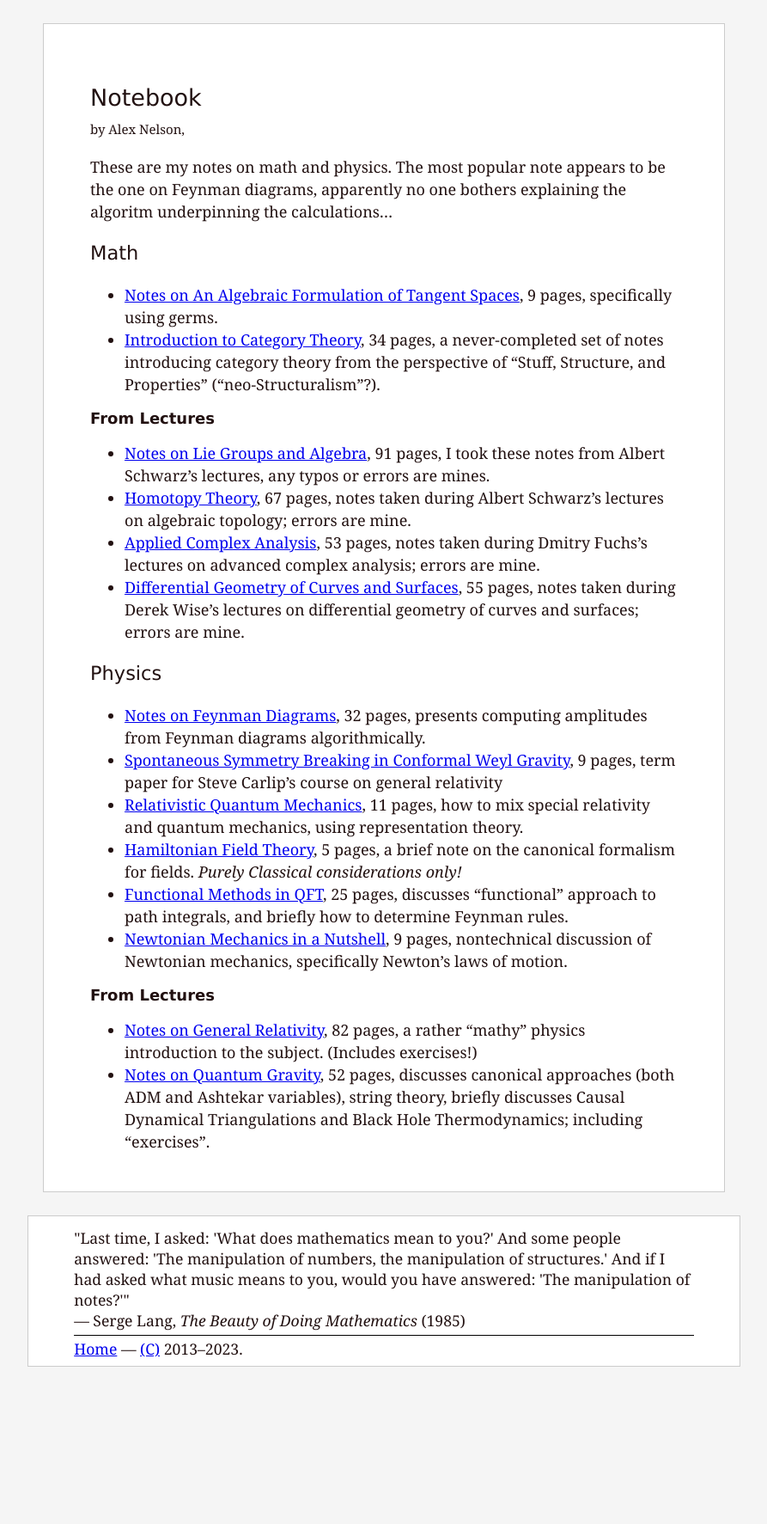
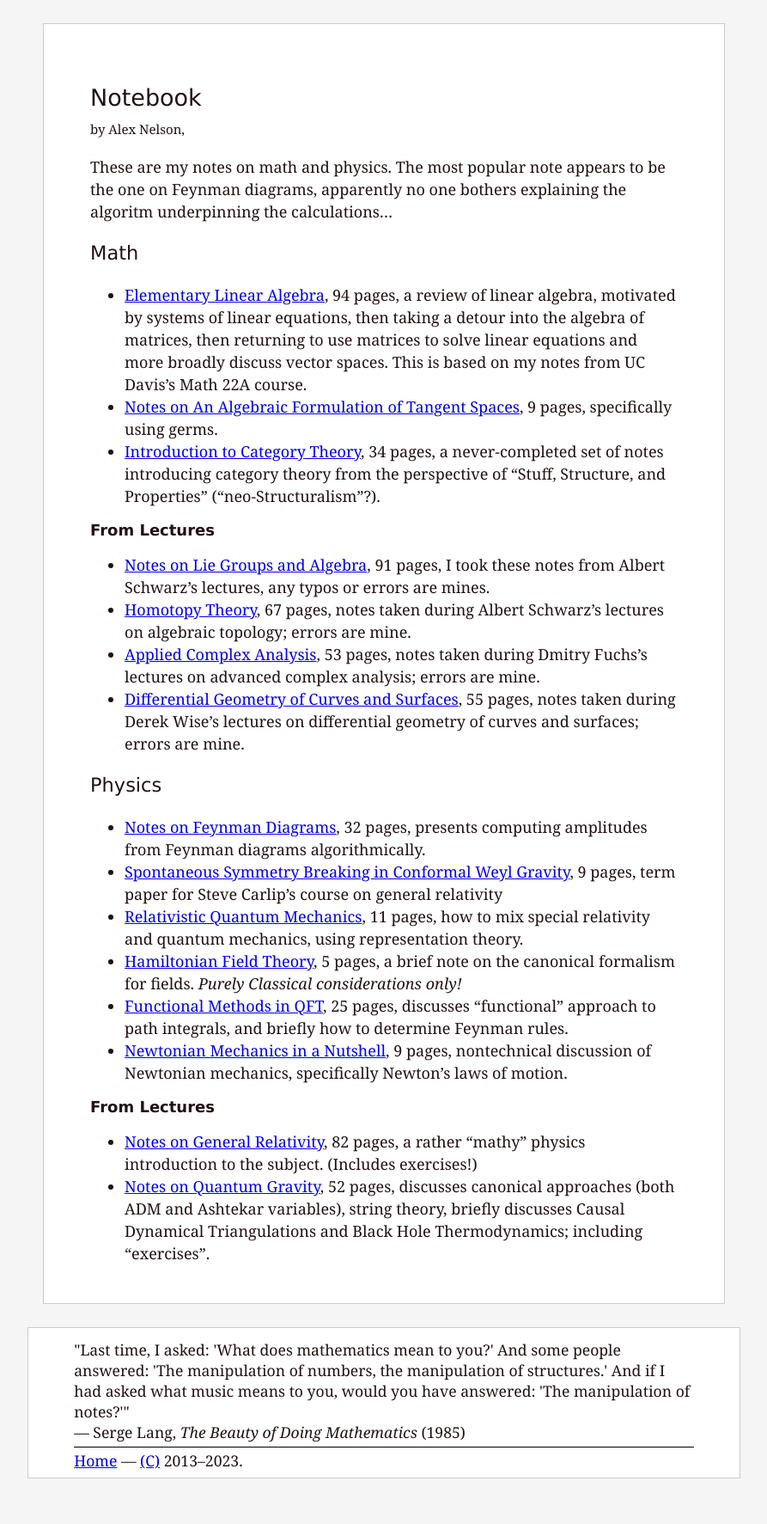
Before and after one commit to pqnelson/pqnelson.github.com, a Jekyll site: the page built from notebk/index.md, in a window 1280 px wide. Shown: the whole page at 86% size, without its empty margins (193-1086 px from the left). Built offline with Jekyll 4.4.1, drawn with Linux system fonts in a browser that asks for light colours; before the commit the page ends 1643 px from its top, so only the background shows below that.

Commit message:
Added notes on linear algebra

```diff
--- a/notebk/index.md
+++ b/notebk/index.md
@@ -12,6 +12,11 @@ algoritm underpinning the calculations...
 
 ## Math
 
+- [Elementary Linear Algebra]({{ site.url }}/assets/notebk/elementary-linear-algebra.pdf), 94 pages,
+  a review of linear algebra, motivated by systems of linear equations,
+  then taking a detour into the algebra of matrices, then returning to
+  use matrices to solve linear equations and more broadly discuss vector
+  spaces. This is based on my notes from UC Davis's Math 22A course.
 - [Notes on An Algebraic Formulation of Tangent Spaces]({{ site.url }}/assets/notebk/germs.pdf), 9 pages,
   specifically using germs.
 - [Introduction to Category Theory]({{ site.url }}/assets/notebk/introToCategoryTheory.pdf), 34 pages,
```
Also changed, not shown: 1 other file.
